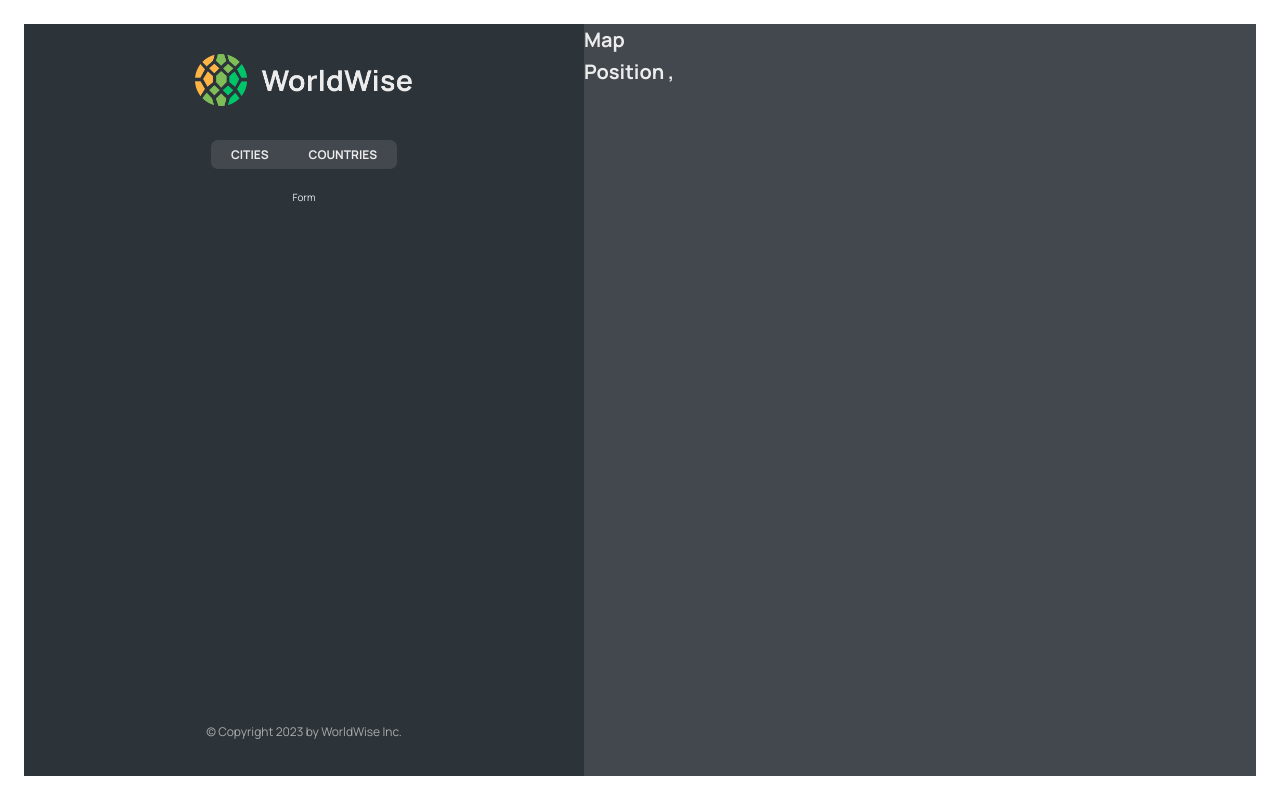
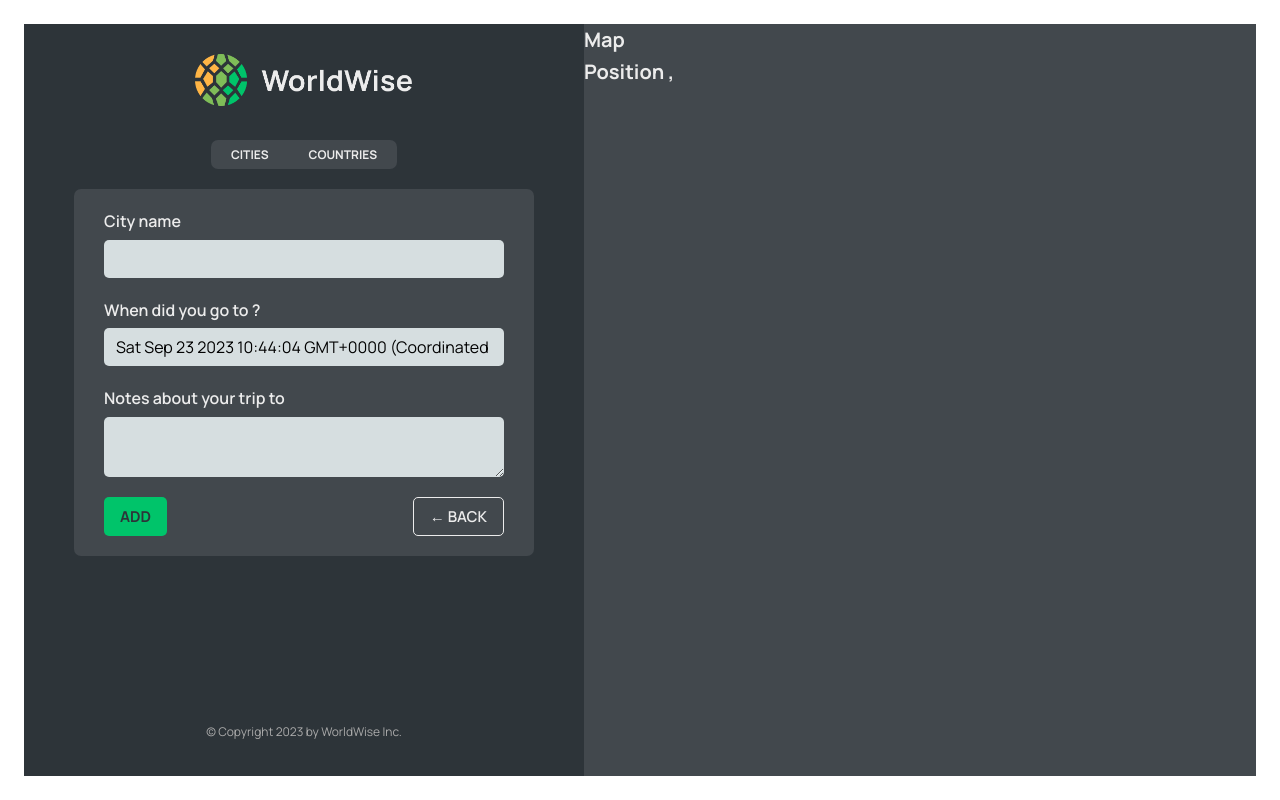
Before and after one commit to yangliang0514/React-Course-Projects, a React (Vite) app in the folder worldwise/: page /app/form in a window 1280 px wide. Built offline with nearby package versions, Linux system fonts and the light colour scheme; data requests are answered from the project's data file.

Commit message:
use useNavigate hook

```diff
--- a/worldwise/index.html
+++ b/worldwise/index.html
@@ -2,7 +2,6 @@
 <html lang="en">
   <head>
     <meta charset="UTF-8" />
-    <link rel="icon" type="image/svg+xml" href="/vite.svg" />
     <meta name="viewport" content="width=device-width, initial-scale=1.0" />
     <title>World Wise</title>
   </head>
--- a/worldwise/src/App.jsx
+++ b/worldwise/src/App.jsx
@@ -1,5 +1,5 @@
 import { useEffect, useState } from "react";
-import { BrowserRouter, Route, Routes } from "react-router-dom";
+import { BrowserRouter, Navigate, Route, Routes } from "react-router-dom";
 import Product from "./pages/Product";
 import Pricing from "./pages/Pricing";
 import Homepage from "./pages/Homepage";
@@ -9,6 +9,7 @@
 import CityList from "./components/CityList";
 import CountryList from "./components/CountryList";
 import City from "./components/City";
+import Form from "./components/Form";
 
 const URL = "http://localhost:8000";
 
@@ -41,10 +42,10 @@
           <Route path="/login" element={<Login />} />
           <Route path="/app" element={<AppLayout />}>
             {/* this is a index route, which is a default route under "/app"  */}
-            <Route
-              index
-              element={<CityList cities={cities} isLoading={isLoading} />}
-            />
+            {/* the use of Navigate component basically redirects to another route */}
+            {/* the replace mean it replaces the route with the redirected one */}
+            {/* so when the users click back to the previous page, they won't be redirected again */}
+            <Route index element={<Navigate to="cities" replace />} />
             <Route
               path="cities"
               element={<CityList cities={cities} isLoading={isLoading} />}
@@ -54,7 +55,7 @@
               path="countries"
               element={<CountryList cities={cities} isLoading={isLoading} />}
             />
-            <Route path="form" element={<p>Form</p>} />
+            <Route path="form" element={<Form />} />
           </Route>
           <Route path="*" element={<PageNotFound />} />
         </Routes>
--- /dev/null
+++ b/worldwise/src/components/Button.jsx
@@ -0,0 +1,15 @@
+import styles from "./Button.module.css";
+
+export default function Button({ children, onClick, type }) {
+  return (
+    <button
+      className={`${styles.btn} ${styles[type]}`}
+      onClick={(e) => {
+        e.preventDefault();
+        onClick();
+      }}
+    >
+      {children}
+    </button>
+  );
+}
--- a/worldwise/src/components/Form.jsx
+++ b/worldwise/src/components/Form.jsx
@@ -3,6 +3,8 @@
 import { useState } from "react";
 
 import styles from "./Form.module.css";
+import Button from "./Button";
+import { useNavigate } from "react-router-dom";
 
 export function convertToEmoji(countryCode) {
   const codePoints = countryCode
@@ -17,6 +19,7 @@
   const [country, setCountry] = useState("");
   const [date, setDate] = useState(new Date());
   const [notes, setNotes] = useState("");
+  const navigate = useNavigate();
 
   return (
     <form className={styles.form}>
@@ -49,8 +52,11 @@
       </div>
 
       <div className={styles.buttons}>
-        <button>Add</button>
-        <button>&larr; Back</button>
+        <Button type="primary">Add</Button>
+        {/* navigate to -1 mean to navigate back to the url before */}
+        <Button type="back" onClick={() => navigate(-1)}>
+          &larr; Back
+        </Button>
       </div>
     </form>
   );
--- a/worldwise/src/components/Map.jsx
+++ b/worldwise/src/components/Map.jsx
@@ -1,15 +1,20 @@
-import { useSearchParams } from "react-router-dom";
+import { useNavigate, useSearchParams } from "react-router-dom";
 import styles from "./Map.module.css";
 
 export default function Map() {
   // a react router hook to access and set new query strings
   const [searchParams, setSearchParams] = useSearchParams();
+
+  // a react router hook that returns a function that accepts a route
+  // then navigate to that route
+  const navigate = useNavigate();
+
   // getting data from the searchParams
   const lat = searchParams.get("lat");
   const lng = searchParams.get("lng");
 
   return (
-    <div className={styles.mapContainer}>
+    <div className={styles.mapContainer} onClick={() => navigate("form")}>
       <h1>Map</h1>
       <h1>
         Position {lat}, {lng}
```
